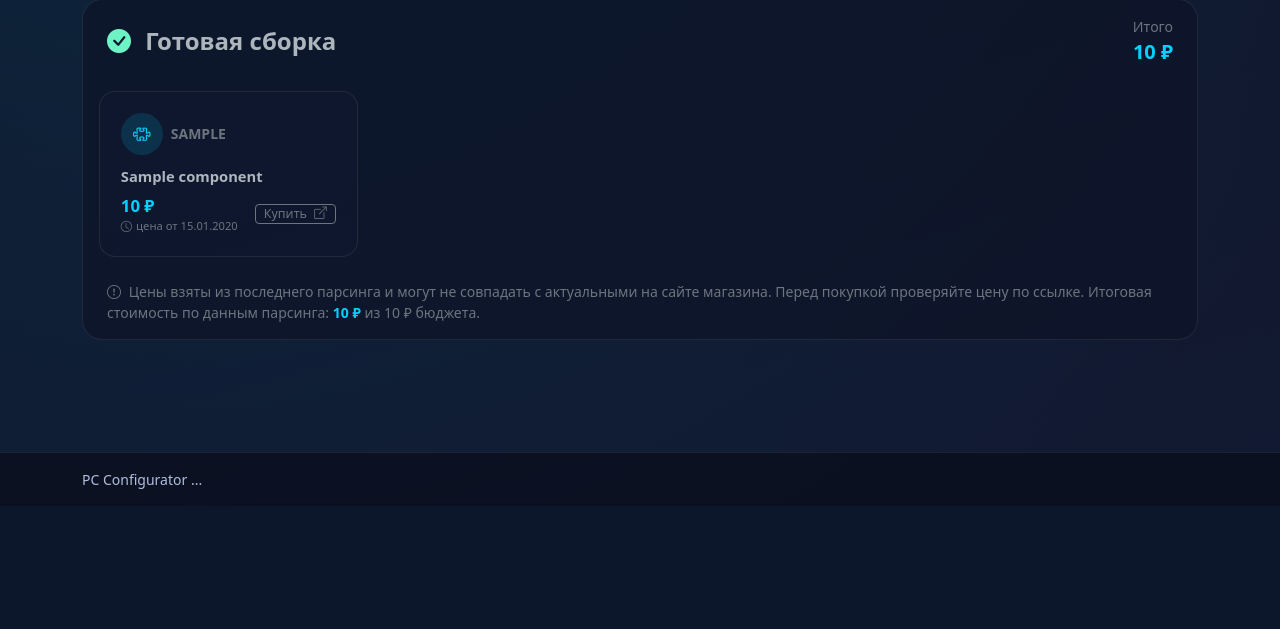
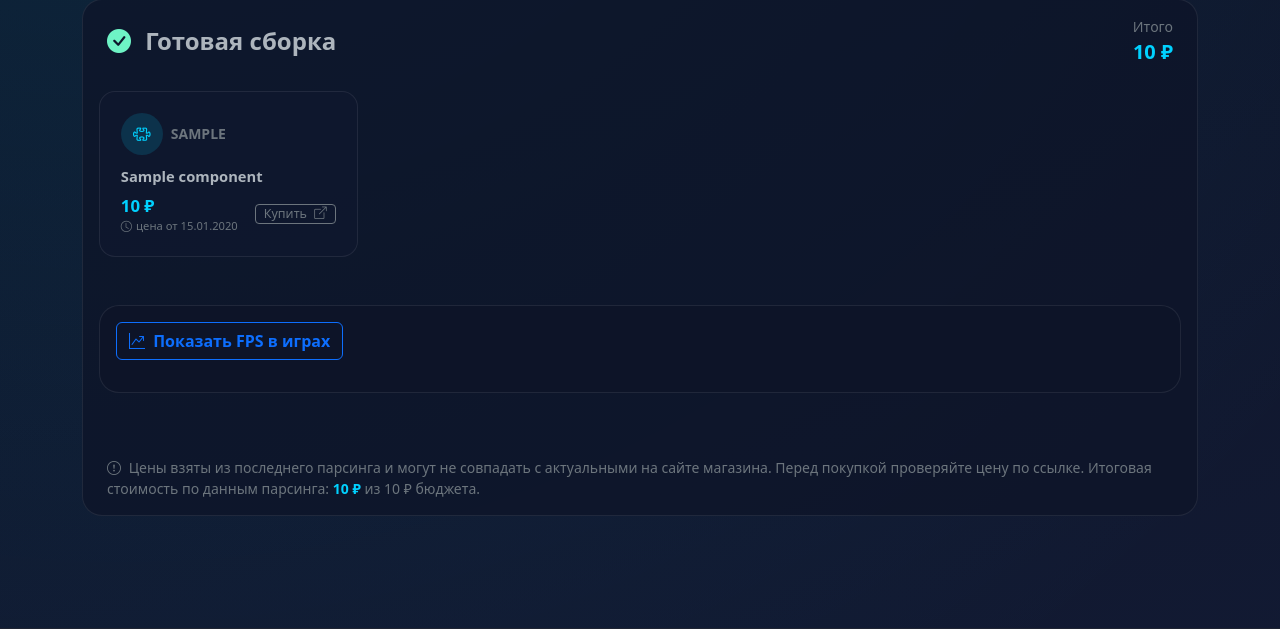
Before and after one commit to DRevin0/pc_confwebsite, a Django app: template pc_configurator/builder/templates/builder/build_form.html in a window 1280 px wide. Shown: the part 722-1351 px from the top of the page. Before the commit the page ends 1211 px from the top, so only its background shows below. Run offline with Django 5.2, Linux system fonts and the light colour scheme; the template is opened without the code that fills it: values that come from a table or form of the project are taken from there, most other values are stand-ins (such as "Sample title", 1, 10 or a date in 2020).

Commit message:
1.0 Version

```diff
--- a/pc_configurator/builder/templates/builder/build_form.html
+++ b/pc_configurator/builder/templates/builder/build_form.html
@@ -110,6 +110,57 @@
       {% endfor %}
     </div>
 
+    {% if fps %}
+    <div class="content-shell mt-5">
+
+      <button class="btn btn-outline-primary fw-semibold mb-3"
+              type="button"
+              data-bs-toggle="collapse"
+              data-bs-target="#fpsCollapse"
+              aria-expanded="false"
+              aria-controls="fpsCollapse">
+        <i class="bi bi-graph-up-arrow me-1"></i>
+        Показать FPS в играх
+      </button>
+
+      <div class="collapse" id="fpsCollapse">
+        <div class="card card-body">
+
+          <h3 class="fw-bold mb-3">
+            <i class="bi bi-graph-up-arrow me-2" style="color:var(--accent);"></i>
+            FPS в играх
+          </h3>
+
+          <table class="table table-striped table-bordered">
+            <thead class="table-light">
+              <tr>
+                <th>Игра</th>
+                <th>Разрешение</th>
+                <th>FPS</th>
+              </tr>
+            </thead>
+            <tbody>
+              {% for row in fps %}
+              <tr>
+                <td>{{ row.game }}</td>
+                <td>{{ row.resolution }}</td>
+                <td>{{ row.fps_min }}–{{ row.fps_max }}</td>
+              </tr>
+              {% endfor %}
+            </tbody>
+          </table>
+
+          <div class="small text-secondary mt-2">
+            <i class="bi bi-info-circle me-1"></i>
+            FPS может отличаться в пределах 5-10%
+          </div>
+
+        </div>
+      </div>
+
+    </div>
+    {% endif %}
+
     <div class="mt-4 px-2 small text-secondary">
       <i class="bi bi-exclamation-circle me-1"></i>
       Цены взяты из последнего парсинга и могут не совпадать с актуальными на сайте магазина.
--- a/pc_configurator/builder/views.py
+++ b/pc_configurator/builder/views.py
@@ -1,6 +1,8 @@
 from django.shortcuts import render
 from django import forms
 from .budget_builder import build_by_budget
+from analyzer.services import get_fps_for_gpu
+from analyzer.utils import normalize_gpu_name
 
 class BudgetForm(forms.Form):
     budget = forms.DecimalField(
@@ -11,21 +13,35 @@
         help_text='Введите сумму в рублях',
         widget=forms.NumberInput(attrs={'class': 'form-control form-control-lg', 'placeholder': '50000'}),
     )
-
 def build_view(request):
     build = None
+    fps = None
     error_message = None
+
     if request.method == 'POST':
         form = BudgetForm(request.POST)
         if form.is_valid():
             budget = form.cleaned_data['budget']
             build = build_by_budget(budget)
+
             if build is None:
                 error_message = 'Не удалось собрать ПК на указанный бюджет. Попробуйте увеличить бюджет.'
+            else:
+                gpu_item = next(
+                    item for item in build['items']
+                    if item['component'].category == 'gpu'
+                )
+                gpu_name = gpu_item['component'].name
+
+                gpu_name = normalize_gpu_name(gpu_item['component'].name)
+                fps = get_fps_for_gpu(gpu_name)
+
     else:
         form = BudgetForm()
+
     return render(request, 'builder/build_form.html', {
         'form': form,
         'build': build,
-        'error_message': error_message
+        'fps': fps,
+        'error_message': error_message,
     })
--- a/pc_configurator/scrapers/spiders/gpu_spider.py
+++ b/pc_configurator/scrapers/spiders/gpu_spider.py
@@ -35,7 +35,6 @@
             normalized = self._normalize_tab_label(raw_label) if raw_label else f"unknown-{i}"
 
             short_resolution = normalized.split("_", 1)[0] if "_" in normalized else normalized
-            resolution_index = i
 
             for row in tab.css("table.compare-table tr"):
                 game = row.css("td:nth-child(1)::text").get()
```
Also changed, not shown: pc_configurator/analyzer/services.py (added, +14 -0 lines), pc_configurator/analyzer/utils.py (added, +37 -0 lines), README.MD, pc_configurator/db.sqlite3.
